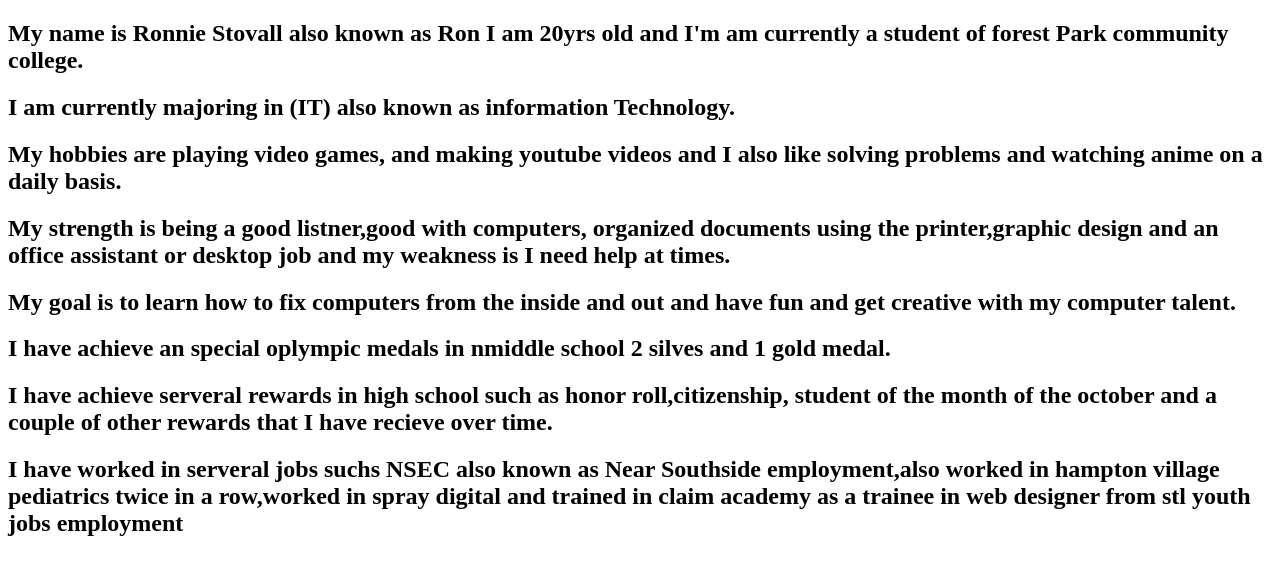
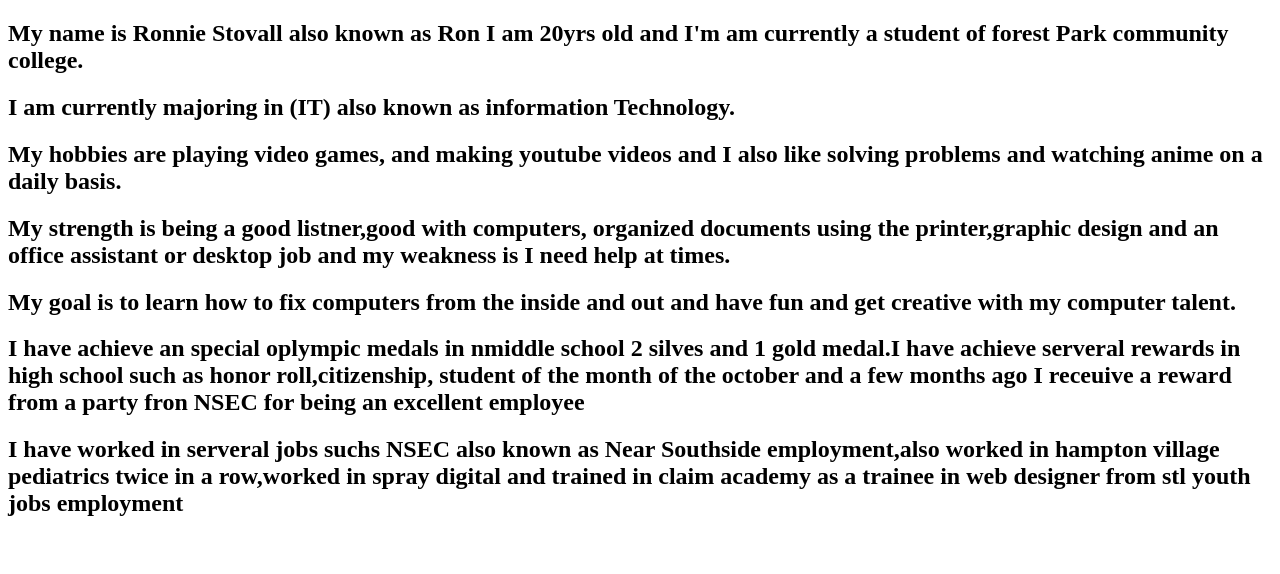
Before and after one commit to ronniestovall/New-project-portfolio, a plain HTML site: page About.html in a window 1280 px wide. Drawn offline with Linux system fonts and the light colour scheme.

Commit message:
more  changes again

```diff
--- a/About.html
+++ b/About.html
@@ -11,6 +11,5 @@
  <h2> My hobbies are playing video games, and making youtube videos and I also like solving problems and watching anime on a daily basis.<h2>
  <h2> My strength is being a good listner,good with computers, organized documents using the printer,graphic design and an office assistant or desktop job and my weakness is I need help at times. <h2>
 <h2> My goal is to learn how to fix computers from the inside and out and have fun and get creative with my computer talent. <h2>
- <h2> I have achieve an special oplympic medals in nmiddle school 2 silves and 1 gold medal. <h2>
-     <h2> I have achieve serveral rewards in high school such as honor roll,citizenship, student of the month of the october and a couple of other rewards that I have recieve over time.<h2>
+ <h2> I have achieve an special oplympic medals in nmiddle school 2 silves and 1 gold medal.I have achieve serveral rewards in high school such as honor roll,citizenship, student of the month of the october and a few months ago I receuive a reward from a party fron NSEC for being an excellent employee <h2>
  <h2> I have worked in serveral jobs suchs NSEC also known as Near Southside employment,also worked in hampton village pediatrics twice in a row,worked in spray digital and trained in claim academy as a trainee in web designer from stl youth jobs employment <h2>
```
